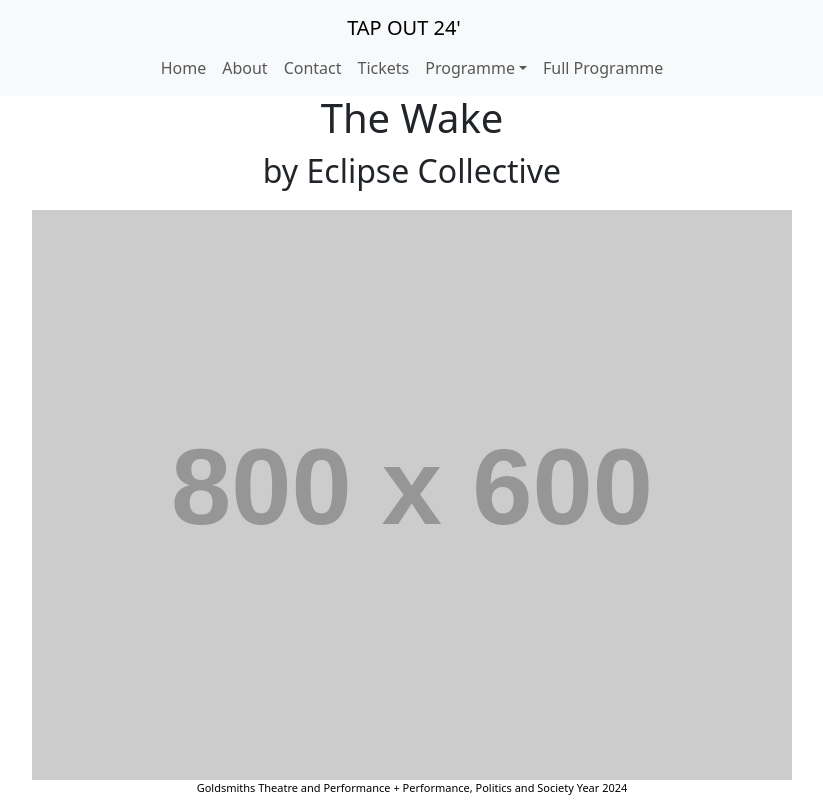
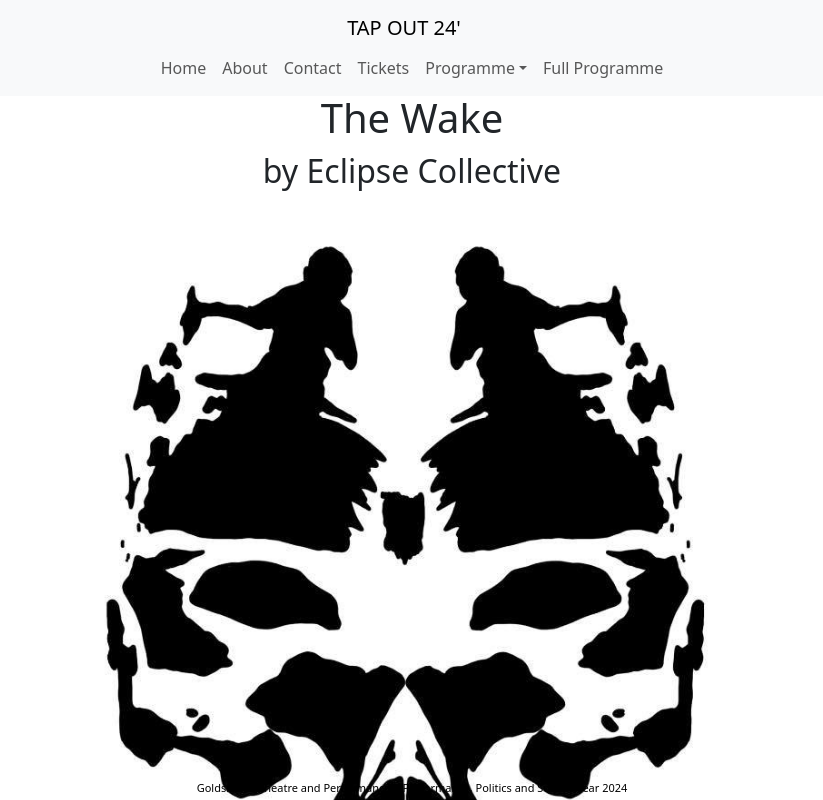
Before and after one commit to beatak777/tap-out-24, a React (Vite) app: page /thewake in a window 1280 px wide. Shown: the top 800 px of the page, without its empty margins (228-1051 px from the left). Built offline with nearby package versions, Linux system fonts and the light colour scheme.

Commit message:
added wkae image

```diff
--- a/src/components/Pages/Shows/TheWake.jsx
+++ b/src/components/Pages/Shows/TheWake.jsx
@@ -1,17 +1,15 @@
 import React from 'react';
+import WakeImage from '../../../../src/assets/posters/WakeImage.png';
 
 const TheWake = () => {
-  // Define the URL of the placeholder image
-  const placeholderImageUrl = 'https://via.placeholder.com/800x600'; // Example placeholder image URL
-
   return (
     <div style={{ padding: '20px', maxWidth: '800px', margin: '0 auto' }}>
       <h1 style={{ textAlign: 'center', marginBottom: '10px' }}>The Wake</h1>
       <h2 style={{ textAlign: 'center', marginBottom: '20px' }}>by Eclipse Collective</h2>
 
       <div style={{ textAlign: 'center', marginBottom: '20px' }}>
-        {/* Display the placeholder image from the online source */}
-        <img src={placeholderImageUrl} alt="Placeholder" style={{ maxWidth: '100%', height: 'auto' }} />
+        {/* Display the image imported from the local folder */}
+        <img src={WakeImage} alt="The Wake" style={{ maxWidth: '100%', height: 'auto' }} />
       </div>
 
       <p style={{ textAlign: 'justify', lineHeight: '1.6' }}>
```
Also changed, not shown: src/assets/posters/WakeImage.png (added).
